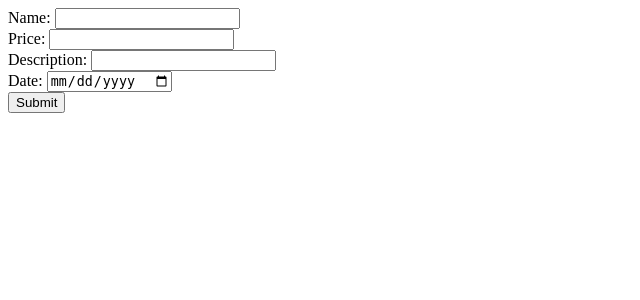
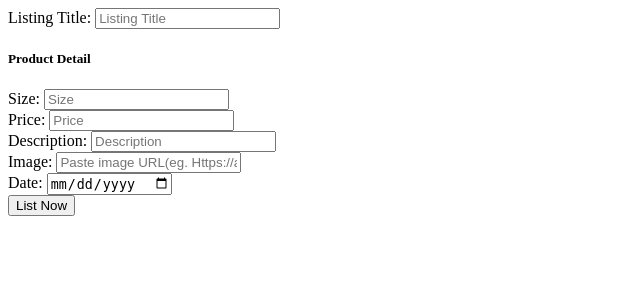
Before and after one commit to melvilleng/bnsmarketplace, a Flask app: a page that uses buynsell/templates/create_listing.template.html in a window 1280 px wide. Shown: the top 300 px of the page, without its empty margins (0-640 px from the left). Run offline with Flask 2, Linux system fonts and the light colour scheme.

Commit message:
added size and image url to app.py

```diff
--- a/buynsell/app.py
+++ b/buynsell/app.py
@@ -60,7 +60,9 @@ def process_create_listing(username):
     client.carousell.carousell.insert_one({
         "username":username,
         "name": request.form.get("name"),
+        "image": request.form.get("image"),
         "price": request.form.get("price"),
+        "size": request.form.get("size"),
         "description": request.form.get("description"),
         "date": datetime.datetime.strptime(request.form.get('date'), "%Y-%m-%d"),
         "created_by":flask_login.current_user.id
@@ -86,7 +88,9 @@ def process_edit_product(product_id,username):
     },{
         "$set": {
                 "name":request.form.get("name"),
+                "image": request.form.get("image"),
                 "price":request.form.get("price"),
+                "size": request.form.get("size"),
                 "description":request.form.get("description")
         }
     })
--- a/buynsell/templates/create_listing.template.html
+++ b/buynsell/templates/create_listing.template.html
@@ -8,20 +8,27 @@
 </head>
 <body>
     <form method="POST">
-        <label>Name:</label>
-        <input type="text" name="name"/>
+        <label>Listing Title:</label>
+        <input type="text" name="name" placeholder="Listing Title"/>
+        <br/>
+        <h5>Product Detail</h5>
+        <label>Size:</label>
+        <input type="text" name="size" placeholder="Size"/>
         <br/>
         <label>Price:</label>
-        <input type="text" name="price"/>
+        <input type="text" name="price" placeholder="Price"/>
         <br/>
         <label>Description:</label>
-        <input type="text" name="description"/>
+        <input type="textarea" name="description" placeholder="Description"/>
+        <br/>
+        <label>Image:</label>
+        <input type="url" name="image" placeholder="Paste image URL(eg. Https://alibaba.com)" pattern="https://.*"/>
         <br/>
         <label>Date:</label>
         <input type="date" name="date"/>
         <br/>
 
-        <input type="submit"/>
+        <input type="submit" value="List Now"/>
     </form>
 </body>
 </html>
--- a/buynsell/templates/productpost.template.html
+++ b/buynsell/templates/productpost.template.html
@@ -18,7 +18,7 @@
 			<div class="card-deck">
 				{%for p in product_post %}
 				<div class="card">
-					<img class="card-img-top" src="image/yeezypic/earth.PNG" alt="Card image cap">
+					<img class="card-img-top" src="{{p.image}}" alt="Card image cap">
 					<div class="card-body">
 						<h5 class="card-title">{{p.name}}</h5>
 						<h6 class="card-text">
@@ -27,9 +27,10 @@
 							<ul>
 
 								<li>Price:{{p.price}}</li>
+                                <li>Price:{{p.size}}</li>
 								<li>Description:{{p.description}}</li>
 								<li>Date Posted:{{p.date}}</li>
-								<li>Posted By:{{p.created_by}}</li>
+
 
 							</ul>
 
```
Also changed, not shown: buynsell/templates/base.template.html (+2 -6 lines).
